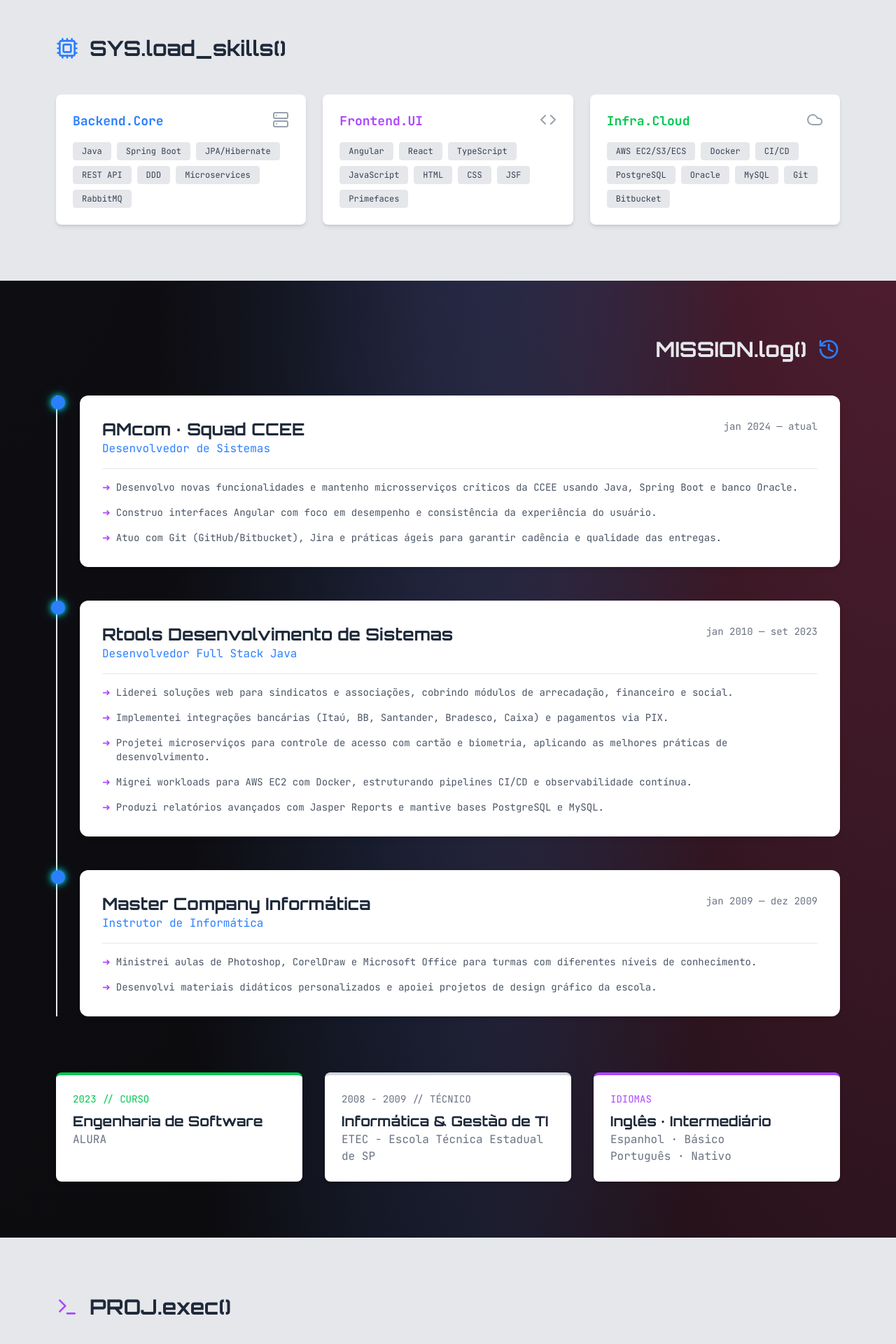
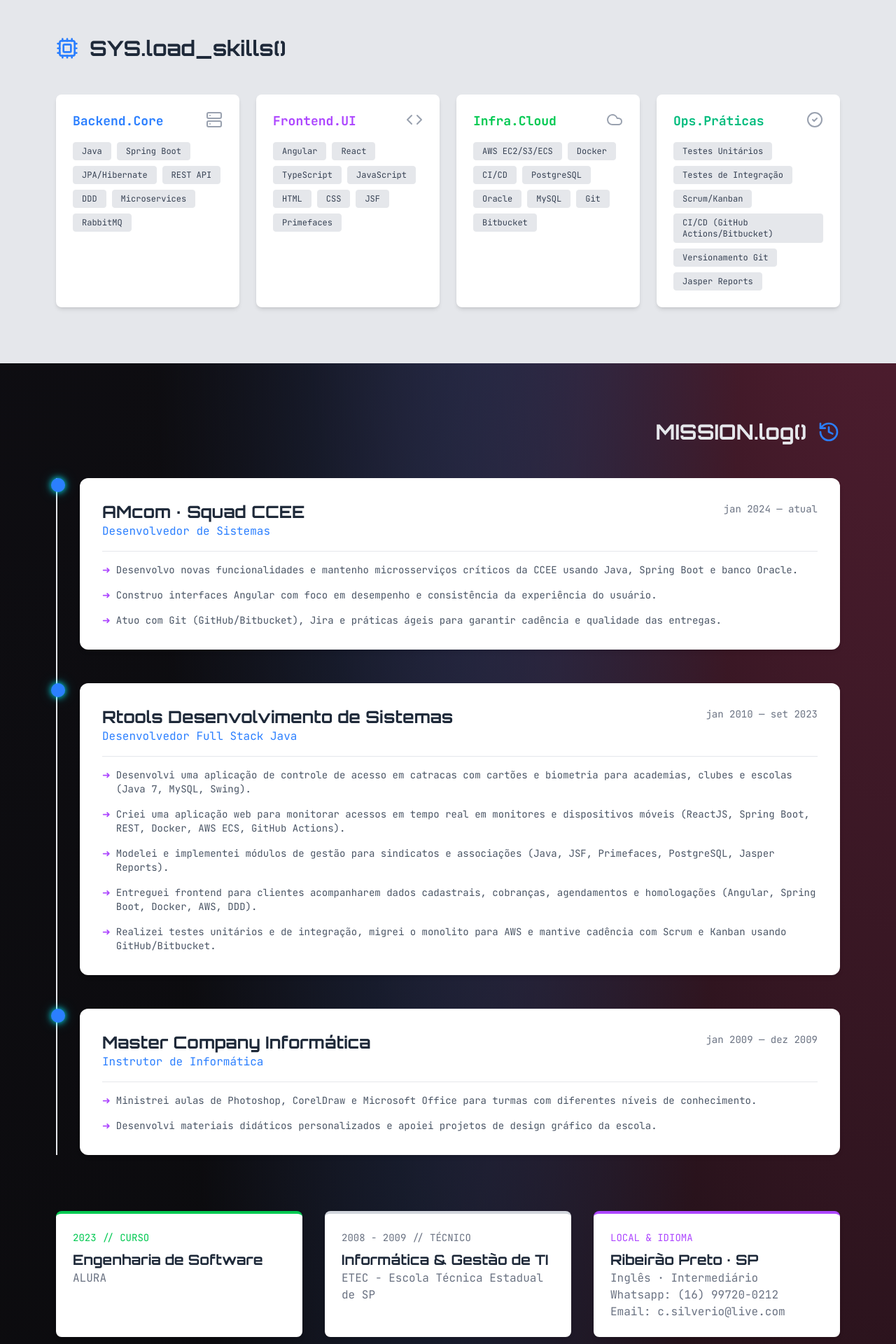
Before and after one commit to mibess/portifolio, a Next.js app in the folder frontend/: page / in a window 1280 px wide. Shown: the part 1240-3160 px from the top of the page at 70% size. Built offline with nearby package versions, Linux system fonts and the light colour scheme.

Commit message:
Adjustments

```diff
--- a/frontend/app/components/skills.tsx
+++ b/frontend/app/components/skills.tsx
@@ -1,9 +1,10 @@
-import { Cloud, Code, Cpu, Server } from "lucide-react";
+import { CheckCircle2, Cloud, Code, Cpu, Server } from "lucide-react";
 
 const skills = {
   backend: ["Java", "Spring Boot", "JPA/Hibernate", "REST API", "DDD", "Microservices", "RabbitMQ"],
   frontend: ["Angular", "React", "TypeScript", "JavaScript", "HTML", "CSS", "JSF", "Primefaces"],
-  infra: ["AWS EC2/S3/ECS", "Docker", "CI/CD", "PostgreSQL", "Oracle", "MySQL", "Git", "Bitbucket"]
+  infra: ["AWS EC2/S3/ECS", "Docker", "CI/CD", "PostgreSQL", "Oracle", "MySQL", "Git", "Bitbucket"],
+  practices: ["Testes Unitários", "Testes de Integração", "Scrum/Kanban", "CI/CD (GitHub Actions/Bitbucket)", "Versionamento Git", "Jasper Reports"]
 };
 export default function Skills() {
     return (
@@ -14,7 +15,7 @@ export default function Skills() {
                     <h3 className="text-3xl font-display font-bold text-gray-800">SYS.load_skills()</h3>
                 </div>
 
-                <div className="grid grid-cols-1 md:grid-cols-2 lg:grid-cols-3 gap-6">
+                <div className="grid grid-cols-1 md:grid-cols-2 lg:grid-cols-4 gap-6">
                     {/* Card Backend */}
                     <div className="bg-white p-6 rounded-lg shadow-md hover:shadow-xl transition-shadow group">
                         <div className="flex justify-between items-start mb-4">
@@ -59,6 +60,21 @@ export default function Skills() {
                         ))}
                         </div>
                     </div>
+
+                    {/* Card Practices */}
+                    <div className="bg-white p-6 rounded-lg shadow-md hover:shadow-xl transition-shadow group">
+                        <div className="flex justify-between items-start mb-4">
+                            <h4 className="text-emerald-500 font-bold text-lg font-mono">Ops.Práticas</h4>
+                            <CheckCircle2 className="text-gray-400 group-hover:text-emerald-500 w-6 h-6" />
+                        </div>
+                        <div className="flex flex-wrap gap-2">
+                        {skills.practices.map(skill => (
+                            <span key={skill} className="bg-gray-200 text-xs px-3 py-1 rounded border border-gray-200 font-mono text-gray-700">
+                            {skill}
+                            </span>
+                        ))}
+                        </div>
+                    </div>
                 </div>
             </div>
         </section>
--- a/frontend/app/page.tsx
+++ b/frontend/app/page.tsx
@@ -27,11 +27,11 @@ const timeline = [
     company: "Rtools Desenvolvimento de Sistemas",
     period: "jan 2010 — set 2023",
     details: [
-      "Liderei soluções web para sindicatos e associações, cobrindo módulos de arrecadação, financeiro e social.",
-      "Implementei integrações bancárias (Itaú, BB, Santander, Bradesco, Caixa) e pagamentos via PIX.",
-      "Projetei microserviços para controle de acesso com cartão e biometria, aplicando as melhores práticas de desenvolvimento.",
-      "Migrei workloads para AWS EC2 com Docker, estruturando pipelines CI/CD e observabilidade contínua.",
-      "Produzi relatórios avançados com Jasper Reports e mantive bases PostgreSQL e MySQL.",
+      "Desenvolvi uma aplicação de controle de acesso em catracas com cartões e biometria para academias, clubes e escolas (Java 7, MySQL, Swing).",
+      "Criei uma aplicação web para monitorar acessos em tempo real em monitores e dispositivos móveis (ReactJS, Spring Boot, REST, Docker, AWS ECS, GitHub Actions).",
+      "Modelei e implementei módulos de gestão para sindicatos e associações (Java, JSF, Primefaces, PostgreSQL, Jasper Reports).",
+      "Entreguei frontend para clientes acompanharem dados cadastrais, cobranças, agendamentos e homologações (Angular, Spring Boot, Docker, AWS, DDD).",
+      "Realizei testes unitários e de integração, migrei o monolito para AWS e mantive cadência com Scrum e Kanban usando GitHub/Bitbucket.",
     ],
   },
   {
@@ -111,10 +111,11 @@ export default function Home() {
           </div>
 
           <div className="bg-white p-6 rounded-lg shadow-md border-t-4 border-purple-500">
-            <h5 className="text-purple-500 font-mono text-sm mb-2">IDIOMAS</h5>
-            <h4 className="text-xl font-bold text-gray-800 font-display">Inglês · Intermediário</h4>
-            <p className="text-gray-500 font-mono">Espanhol · Básico</p>
-            <p className="text-gray-500 font-mono">Português · Nativo</p>
+            <h5 className="text-purple-500 font-mono text-sm mb-2">LOCAL &amp; IDIOMA</h5>
+            <h4 className="text-xl font-bold text-gray-800 font-display">Ribeirão Preto · SP</h4>
+            <p className="text-gray-500 font-mono">Inglês · Intermediário</p>
+            <p className="text-gray-500 font-mono">Whatsapp: (16) 99720-0212</p>
+            <p className="text-gray-500 font-mono">Email: c.silverio@live.com</p>
           </div>
         </div>
       </section>
```
Also changed, not shown: frontend/app/components/hero.tsx (line endings or trailing spaces).
